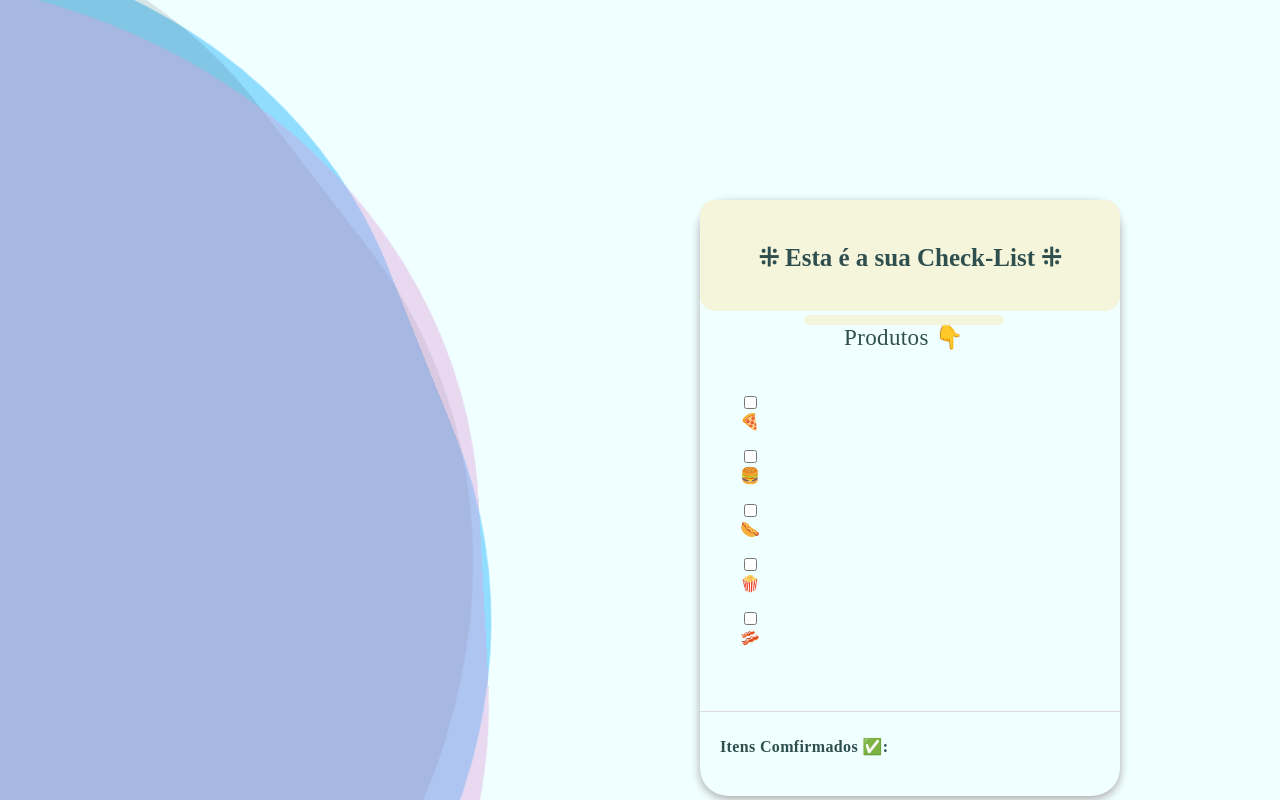
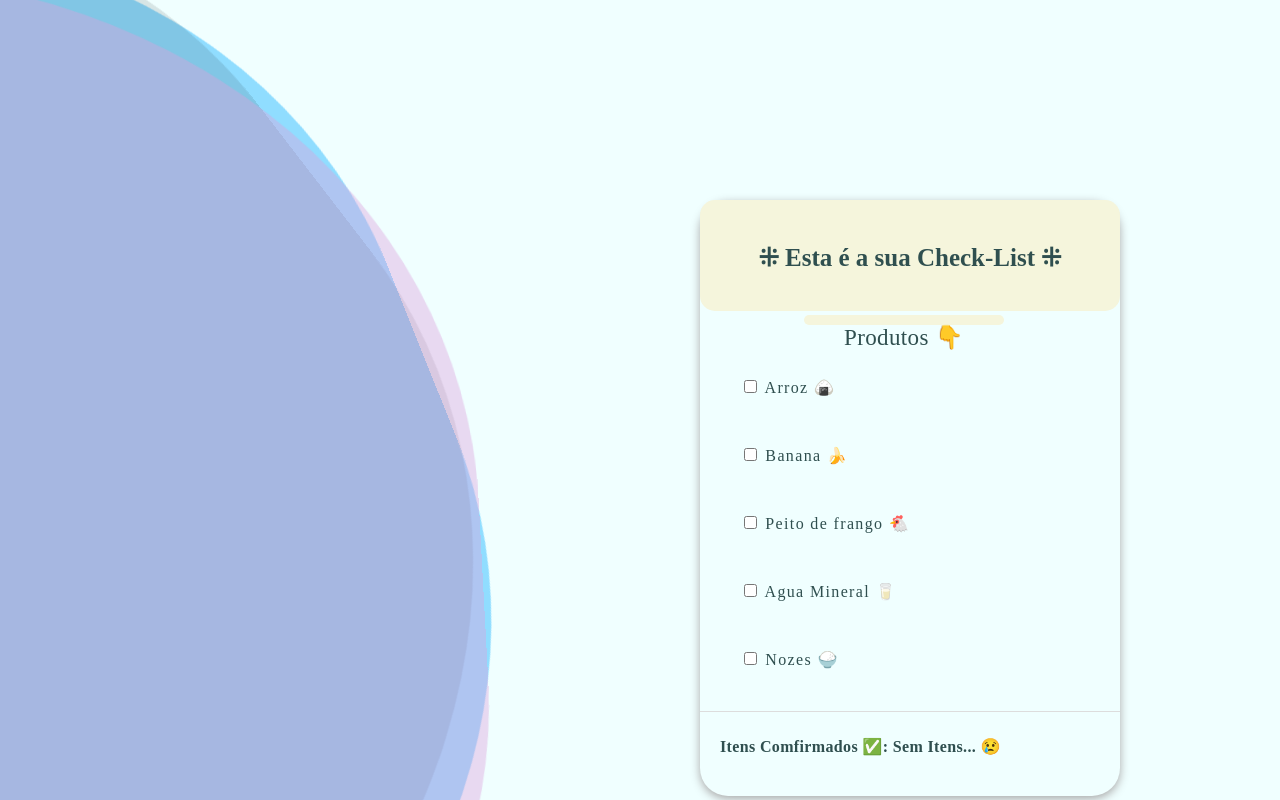
Before and after one commit to 97revenge/check-box-for-groceries, a React (Create React App) app: page / in a window 1280 px wide. Built offline with nearby package versions, Linux system fonts and the light colour scheme; no server answers; a web font is replaced by a local one.

Commit message:
project in progress 😆

```diff
--- a/src/components/CheckList.jsx
+++ b/src/components/CheckList.jsx
@@ -8,36 +8,35 @@ import HeadingText from '../styled-components/HeadingText'
 import ListDisplay from '../styled-components/ListDisplay'
 import FooterList from '../styled-components/FooterList'
 import TextFooterList from '../styled-components/TextFooterList'
+import Item from '../styled-components/Item'
 import axios from 'axios'
 
+function CheckList() {
+  const [checked, setChecked] = useState([])
+  const [post, setPost] = useState(null)
+
+  useEffect(() => {
+    axios
+      .get(
+        'https://raw.githubusercontent.com/97revenge/check-box-for-groceries/main/rawAPI.json',
+      )
+      .then((res) => {
+        setPost(res.data)
+        console.log(post)
+      })
+  }, [setPost])
+
+  // const checkedLists = fetch('./')
+  const checkLists = [
+    'Arroz 🍙 ',
+    'Banana 🍌',
+    'Peito de frango 🐔',
+    ' Agua Mineral 🥛',
+    ' Nozes  🍚',
+  ]
+  // const checkLists = {setPost} ;
 
 
-
-
-
-function CheckList() {
-
-  const [checked, setChecked] = useState([])
-  const [post, setPost] = useState(null);
-
-  useEffect(() => {
-    axios.get('https://raw.githubusercontent.com/97revenge/check-box-for-groceries/main/rawAPI.json')
-    .then((res) =>{
-      setPost(res.data);
-      console.log(data);
-    })
-
-
-  })
-
-const checkedLists = fetch('./')
-  // const checkLists = [
-  //   'Pizza 🍕 ',
-  //   'Hamburguer 🍔',
-  //   ' Glizzy 🌭',
-  //   ' Ice-Cream🍿',
-  //   ' Bacon 🥓',
-  // ]
 
 
 
@@ -53,53 +52,47 @@ const checkedLists = fetch('./')
 
   const checkedItems = checked.length
     ? checked.reduce((total, item) => {
-        return total + '' + <br></br> + item
+        return total +  item + '|      '
       })
-    : ''
+    : 'Sem Itens... 😢'
 
   return (
     <>
- <div class='box'>
-  <div class='wave -one'></div>
-  <div class='wave -two'></div>
-  <div class='wave -three'></div>
-</div>
+      <div class="box">
+        <div class="wave -one"></div>
+        <div class="wave -two"></div>
+        <div class="wave -three"></div>
+      </div>
       <Headline>
         {' '}
         <IntroHeadline>
           <TittleHeadline>⁜ Esta é a sua Check-List ⁜</TittleHeadline>
         </IntroHeadline>
         <Heading>
-          <HeadingText> Produtos 👇  </HeadingText>
+          <HeadingText> Produtos 👇 </HeadingText>
 
           <></>
         </Heading>
         <ListDisplay>
-          <ul> <input type="checkbox" name="Pizza 🍕" id="" />  🍕 </ul>
-          <ul> <input type="checkbox" name="Hamburguer 🍔" id="" /> 🍔</ul>
-          <ul><input type="checkbox" name="Glizzy 🌭" id="" />🌭</ul>
-          <ul><input type="checkbox" value="Ice-Cream🍿" />🍿</ul>
-          <ul><input type="checkbox" name="Bacon 🥓" id="" /> 🥓</ul>
+          {/* block here */}
+        {checkLists.map((list, index)=> (
+          <Item key={index}>
+            <input type="checkbox" value={list} onChange={handleCheck} />
+            <span> {list}</span>
+          </Item>
+
+        ))}
+
 
         </ListDisplay>
         <FooterList>
           <TextFooterList>
-           <strong> Itens Comfirmados ✅: </strong>
-
+            <strong> Itens Comfirmados ✅: {checkedItems} </strong>
           </TextFooterList>
-
-
-
         </FooterList>
-
-
-
-
       </Headline>
-
-
     </>
   )
 }
 
-export default CheckList ;
+export default CheckList
--- /dev/null
+++ b/src/styled-components/Item.jsx
@@ -0,0 +1,18 @@
+import styled from "styled-components"
+
+
+
+const Item = styled.div`
+
+width: 428.19px;
+height: 45.12px;
+left: 33.71px;
+top: 189.06px;
+space-between: 12px;
+margin: 0 0 23px 40px
+
+
+
+`
+
+export default Item;
```
Also changed, not shown: 1 other file (tests, documents, lock files or other folders).
